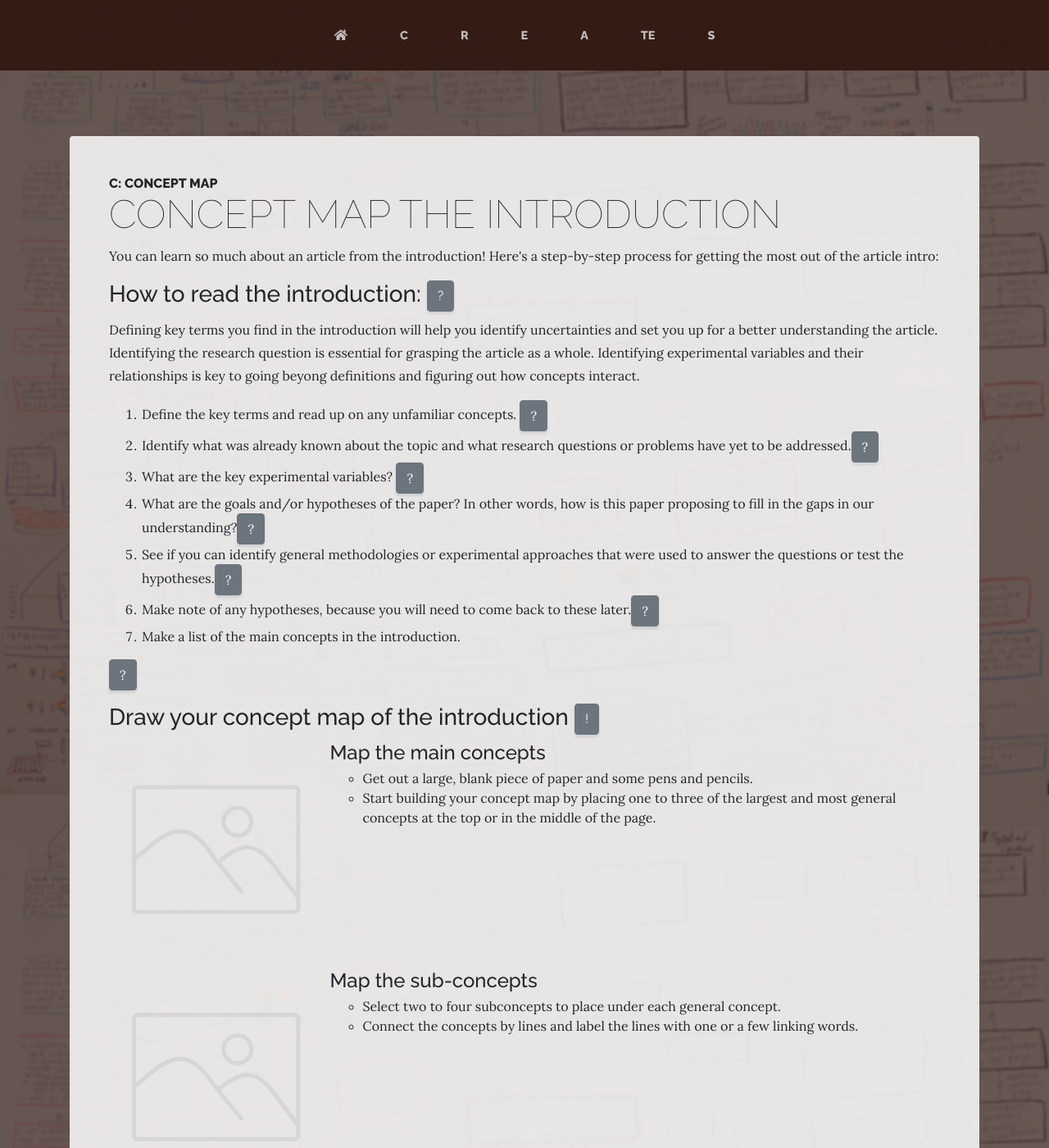
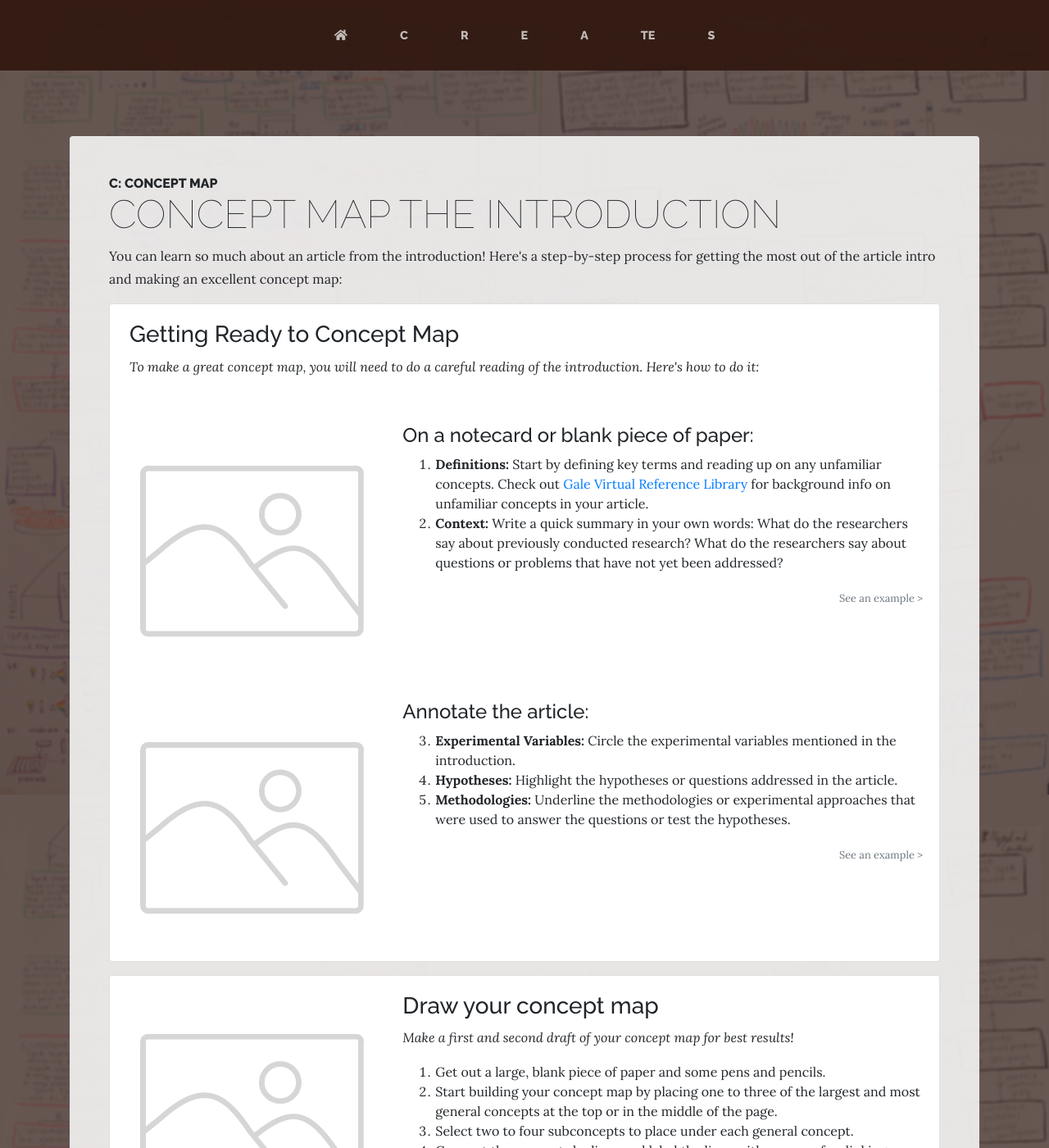
Before and after one commit to woof84/woof84.github.io-creates, a Jekyll site: the page built from c.html, in a window 1280 px wide and 1400 px high. Shown: the whole window at 82% size. Built offline with Jekyll 4.4.1, drawn with Linux system fonts in a browser that asks for light colours; nearby versions of some CDN libraries; some of the changed text lies outside the part shown.

Commit message:
Update c.html
new structure for c

```diff
--- a/c.html
+++ b/c.html
@@ -1,8 +1,9 @@
 ---
 layout: page
 ---
-
+<!-- ****** -->
 <!-- Explain - the introductory/overview box -->
+<!-- ****** -->
   <section class="page-section">
     <div class="container">
       <div class="product-item">
@@ -11,78 +12,91 @@ layout: page
             <div class="section-heading mb-0">
               <h2 class="mb-0">
                   <span class="section-heading-upper">C: Concept Map</span>
-                  <span class="section-heading-lower">Concept Map the Introduction</span>
+                  <span class="section-heading-lower">Concept Map The Introduction</span>
               </h2>
               <div class="mt-2" style="text-transform: none">
-                  <p>You can learn so much about an article from the introduction! Here's a step-by-step process for getting the most out of the article intro:</p>
-                  <h3>How to read the introduction: <button type="button" class="btn btn-secondary btn-small" data-toggle="tooltip" data-placement="top" title="How and where does this work happen? For example in annotations on the article? In a notebook? A page they attach to the article? Maybe a handout we make for them?">?</button></h3>
-                  <p>Defining key terms you find in the introduction will help you identify uncertainties and set you up for a better understanding the article. Identifying the research question is essential for grasping the article as a whole. Identifying experimental variables and their relationships is key to going beyong definitions and figuring out how concepts interact.</p>
+                  <p>You can learn so much about an article from the introduction! Here's a step-by-step process for getting the most out of the article intro and making an excellent concept map:</p>
+                  <!-- Steps, Part 1 -->
+                  <div class="card mb-3">
+                      <!-- Step 1.1 -->
+                      <div class="row no-gutters">
+                          <div class=" card-body col col-sm-12 mx-4">
+                              <h3>Getting Ready to Concept Map</h3>
+                                <p><em>To make a great concept map, you will need to do a careful reading of the introduction. Here's how to do it:</em></p>
+                          </div>
+                           <div class="col-md-4"><!-- Image -->
+                               <a data-toggle="modal" data-target="#step-1-1-info" href="#"><img src="{{ '/img/placeholder.png' | absolute_url }}" class="card-img" alt="placeholder image" ></a>
+                          </div>
+                          <div class="col-md-8">
+                              <div class="card-body">
+                                  <h4>On a notecard or blank piece of paper:</h4>
                                   <ol>
-                              <li>Define the key terms and read up on any unfamiliar concepts.  <button type="button" class="btn btn-secondary btn-small" data-toggle="tooltip" data-placement="top" title="Where do learners go for definitions? Do they copy/paste or state them in their own words?">?</button> </li>
-                              <li>Identify what was already known about the topic and what research questions or problems have yet to be addressed.<button type="button" class="btn btn-secondary btn-small" data-toggle="tooltip" data-placement="top" title="Does this mean identify the parts of the intro that discuss previous research? What do we do after we identify? Do we summarize somewhere or just keep in mind?">?</button></li>
-                              <li>What are the key experimental variables? <button type="button" class="btn btn-secondary btn-small" data-toggle="tooltip" data-placement="top" title="where does this information go? in a notebook? would a handout be helpful? Should students state in their own words?">?</button></li>
-                              <li>What are the goals and/or hypotheses of the paper? In other words, how is this paper proposing to fill in the gaps in our understanding?<button type="button" class="btn btn-secondary btn-small" data-toggle="tooltip" data-placement="top" title="where does this information go?">?</button></li>
-                              <li>See if you can identify general methodologies or experimental approaches that were used to answer the questions or test the hypotheses.<button type="button" class="btn btn-secondary btn-small" data-toggle="tooltip" data-placement="top" title="where does this information go?">?</button></li>
-                              <li>Make note of any hypotheses, because you will need to come back to these later.<button type="button" class="btn btn-secondary btn-small" data-toggle="tooltip" data-placement="top" title="where does this information go?">?</button></li>
-                              <li>Make a list of the main concepts in the introduction.</li>
+                                    <li><strong>Definitions: </strong>Start by defining key terms and reading up on any unfamiliar concepts. Check out <a href="go.galegroup.com/ps/dispBasicSearch.do?userGroup&prodId=GVRL" target="_blank">Gale Virtual Reference Library</a> for background info on unfamiliar concepts in your article.</li>
+                                    <li><strong>Context: </strong>Write a quick summary in your own words: What do the researchers say about previously conducted research? What do the researchers say about questions or problems that have not yet been addressed?</li>
                                   </ol>
-                  <p><button type="button" class="btn btn-secondary btn-small" data-toggle="tooltip" data-placement="top" title="Could we include a PDF and/or google doc here - page 1 is a complete example and page 2 is a blank template?">?</button></p>
+                                  <p class="card-text text-right"><a data-toggle="modal" data-target="#step-1-1-info" href="#"><small class="text-muted">See an example ></small></a></p>
+                              </div>
+                          </div>
+                      </div>
+                     <!-- Step 1.2 -->
+                      <div class="row no-gutters">
+                           <div class="col-md-4"><!-- Image -->
+                               <a data-toggle="modal" data-target="#step-1-2-info" href="#"><img src="{{ '/img/placeholder.png' | absolute_url }}" class="card-img" alt="placeholder image" ></a>
+                          </div>
+                          <div class="col-md-8">
+                              <div class="card-body">
+                                  <h4>Annotate the article:</h4>
+                                  <ol start="3">
+                                    <li><strong>Experimental Variables: </strong> Circle the experimental variables mentioned in the introduction.</li>
+                                      <li><strong>Hypotheses: </strong> Highlight the hypotheses or questions addressed in the article.</li>
+                                      <li><strong>Methodologies: </strong> Underline the methodologies or experimental approaches that were used to answer the questions or test the hypotheses.</li>
+                                  </ol>
+                                  <p class="card-text text-right"><a data-toggle="modal" data-target="#step-1-2-info" href="#"><small class="text-muted">See an example ></small></a></p>
+                              </div>
+                          </div>
+                      </div>
+                  </div><!-- closes out the card -->
 
-                  <h3>Draw your concept map of the introduction <button type="button" class="btn btn-secondary btn-small" data-toggle="tooltip" data-placement="top" title="I think a media list w/ pictures of each step might work here - particularly if we can figure out how to get images to expand/pop-open">!</button></h3>
-                  <!-- media list -->
-                    <ul class="list-unstyled">
-                        <li class="media"> <img src="{{ '/img/placeholder.png' | absolute_url }}" class="mr-3 w-25" alt="placeholder image">
-                            <div class="media-body">
-                                <h4 class="mt-0 mb-1">Map the main concepts</h4>
-                                <ul>
+                  <!-- Steps, Part 2 -->
+                  <div class="card mb-3">
+                      <!-- Step 2.1 -->
+                      <div class="row no-gutters">
+                           <div class="col-md-4"><!-- Image -->
+                               <a data-toggle="modal" data-target="#step-2-1-info" href="#"><img src="{{ '/img/placeholder.png' | absolute_url }}" class="card-img" alt="placeholder image" ></a>
+                          </div>
+                          <div class="col-md-8">
+                              <div class="card-body">
+                                <h3>Draw your concept map</h3>
+                                <p><em>Make a first and second draft of your concept map for best results!</em></p>
+                                  <ol>
                                     <li>Get out a large, blank piece of paper and some pens and pencils.</li>
                                     <li>Start building your concept map by placing one to three of the largest and most general concepts at the top or in the middle of the page.</li>
-                                </ul>
-                            </div>
-                        </li>
-                        <li class="media my-4"> <img src="{{ '/img/placeholder.png' | absolute_url }}" class="mr-3 w-25" alt="placeholder image">
-                            <div class="media-body">
-                                <h4 class="mt-0 mb-1">Map the sub-concepts</h4>
-                                <ul>
                                       <li>Select two to four subconcepts to place under each general concept.</li>
                                       <li>Connect the concepts by lines and label the lines with one or a few linking words.</li>
-                                </ul>
-                            </div>
-                        </li>
-                        <li class="media"> <img src="{{ '/img/placeholder.png' | absolute_url }}" class="mr-3 w-25" alt="placeholder image">
-                            <div class="media-body">
-                                <h4 class="mt-0 mb-1">Make a 2nd draft</h4>
+                                      <li>Make a 2nd draft</li>
                                       <ul>
                                           <li>Look for opportunities to reorganize concepts and redefine relationships! You may also decide to move concepts around on the page.</li>
                                           <li>Look for relationships between concepts that run in different directions to connect ideas in different ways </li>
                                       </ul>
+                                  </ol>
+                                  <p class="card-text text-right"><a data-toggle="modal" data-target="#step-2-1-info" href="#"><small class="text-muted">See an example ></small></a></p>
                               </div>
-                        </li>
-                    </ul>
+                          </div>
+                      </div>
+                  </div><!-- closes out the card -->
+
+                <!-- *** closing out this section *** -->
                 </div>
             </div>
           </div>
         </div>
-        <!-- an optional image/overview can be included here -->
-        <!--
-        <img class="product-item-img mx-auto d-flex rounded img-fluid mb-3 mb-lg-0" src="{{ 'img/placeholder.png' | absolute_url }}" alt="A placeholder image.">
-        -->
-        <!-- an optional text box to include below the image -->
-        <!--
-        <div class="product-item-description d-flex mr-auto">
-          <div class="bg-faded p-5 rounded">
-                <div class="mb-0">
-                      <p>This is an optional box of text that you can include below the image if you want to.</p>
-                      <p>Note that without the image, this will overlap with the text box above.</p>
-                </div>
-          </div>
-        </div>
-        -->
       </div>
     </div>
   </section>
-\\
-<!-- Demonstrate with a slideshow of annotated examples -->
+<!-- *** now this section is closed *** -->
+<!-- ****** -->
+<!-- Demonstrate provide at least two annotated examples - can be slideshow, h5p, ... -->
+<!-- ****** -->
   <section class="page-section">
     <div class="container">
       <div class="product-item">
@@ -90,39 +104,73 @@ layout: page
           <div class="bg-faded p-5 d-flex mr-auto rounded"><!-- change to ml-auto to push right -->
             <h2 class="section-heading mb-0">
               <span class="section-heading-upper">What makes a concept map successful?</span>
-              <span class="section-heading-lower">Example Concept Maps</span>
+              <span class="section-heading-lower">Examples of successful concept maps</span>
             </h2>
           </div>
         </div>
-          <!-- reveal slideshow -->
-          <!--
-            <embed src="https://woof84.github.io/slides/concept-map.html#/" class="product-item-img mx-auto d-flex rounded img-fluid mb-3 mb-lg-0" style="min-width: 90%; min-height: 600px;" >
-        -->
-          <!-- end reveal slideshow -->
-          <!-- h5p -->
+          <!-- tab card -->
 
-          <div class="row mt-5 mb-5">
-              <div class="col-sm-12 col-md-6">
-                  <iframe src="https://ccle.ucla.edu/mod/hvp/embed.php?id=2472053" width="100%" frameborder="0" allowfullscreen="allowfullscreen"></iframe><script src="https://ccle.ucla.edu/mod/hvp/library/js/h5p-resizer.js" charset="UTF-8"></script>
+                <div class="row justify-content-center mt-5 mb-5">
+                    <div class="col-12 col-sm-12 col-md-11 col-lg-10">
+                        <div class="card">
+                            <div class="card-header">
+                                <ul class="nav nav-tabs card-header-tabs" id="tabcardbox" role="tablist">
+                                    <li class="nav-item"> <a class="nav-link active" href="#example1" role="tab" aria-controls="description" aria-selected="true">Example #1</a> </li>
+                                    <li class="nav-item"> <a class="nav-link" href="#example2" role="tab" aria-controls="history" aria-selected="false">Example #2</a> </li>
+                                    <li class="nav-item"> <a class="nav-link" href="#example3" role="tab" aria-controls="deals" aria-selected="false">Example #3</a> </li>
+                                </ul>
                             </div>
-              <div class="col-sm-12 col-md-6">
-                  <iframe src="https://ccle.ucla.edu/mod/hvp/embed.php?id=2472066" width="100%" frameborder="0" allowfullscreen="allowfullscreen"></iframe><script src="https://ccle.ucla.edu/mod/hvp/library/js/h5p-resizer.js" charset="UTF-8"></script>
+                            <div class="card-body">
+                                <!-- if you include something here it will be at the top of all tabs -->
+                                <div class="tab-content mt-3">
+                                    <div class="tab-pane active" id="example1" role="tabpanel">
+                                        <h4 class="card-title">Title of example 1</h4>
+                                        <h6 class="card-subtitle mb-2">Credit / background info for example</h6>
+                                            <!-- h5p embed -->
+                                            <div class="row justify-content-center">
+                                                <div class="col col-sm-12 col-md-10 col-lg-8 col-xl-6">
+                                                    <iframe src="https://ccle.ucla.edu/mod/hvp/embed.php?id=2472053" width="100%" frameborder="1" allowfullscreen="allowfullscreen"></iframe>
+                                                    <script src="https://ccle.ucla.edu/mod/hvp/library/js/h5p-resizer.js" charset="UTF-8"></script>
                                                 </div>
                                             </div>
-          <!-- end h5p -->
+                                        <p class="card-text">Example 1 follow-up text</p>
+                                    </div>
+                                    <div class="tab-pane" id="example2" role="tabpanel" aria-labelledby="example2-tab">
+                                        <h4 class="card-title">Title of example 2</h4>
+                                        <h6 class="card-subtitle mb-2">Credit / background info for example</h6>
+                                        <!-- h5p embed -->
+                                            <div class="row justify-content-center">
+                                                <div class="col col-sm-12 col-md-10 col-lg-8 col-xl-6">
+                                        <iframe src="https://ccle.ucla.edu/mod/hvp/embed.php?id=2472066" width="100%" frameborder="1" allowfullscreen="allowfullscreen"></iframe><script src="https://ccle.ucla.edu/mod/hvp/library/js/h5p-resizer.js" charset="UTF-8"></script>
+                                                </div>
+                                        </div>
+                                        <p class="card-text">Example 2 - follow-up</p></div>
+                                    <div class="tab-pane" id="example3" role="tabpanel" aria-labelledby="example3-tab">
+                                        <h4 class="card-title">Title of example 1</h4>
+                                        <h6 class="card-subtitle mb-2">Credit / background info for example</h6>
+                                        <p class="card-text">Example 3</p></div>
+                                </div>
+                            </div>
+                        </div>
+                    </div>
+                </div>
 
+          <!-- /tab card -->
         <div class="product-item-description d-flex mr-auto">
           <div class="bg-faded p-5 rounded">
-            <p>These examples show two approaches to concept mapping the introduction of a paper.</p>
+              <p class="mb-0">These examples show a few different successful approaches to concept mapping the introduction of a paper.</p>
               <p>Take a look at the example concept maps and click on the "+" icons to learn why each concept map was successful.</p>
           </div>
         </div>
-
       </div>
     </div>
   </section>
 
-<!-- Guide - the introductory/overview box -->
+
+
+<!-- ****** -->
+<!-- Guide & Enable - the introductory/overview box -->
+<!-- ****** -->
   <section class="page-section">
     <div class="container">
       <div class="product-item">
@@ -130,26 +178,22 @@ layout: page
           <div class="bg-faded p-5 d-flex mr-auto rounded"><!-- change to ml-auto to push right -->
             <div class="section-heading mb-0">
               <h2 class="mb-0">
-                  <span class="section-heading-upper"></span>
-                  <span class="section-heading-lower">Tips &amp; strategies</span>
+                  <span class="section-heading-upper">Guide &amp; Enable</span>
+                  <span class="section-heading-lower">Provide tips &amp; strategies</span>
               </h2>
               <div class="mt-2" style="text-transform: none">
                   <blockquote>"I find it helpful to start concept mapping on Post-It notes so I can move them around. Then I transfer everything to a single sheet of paper." - a successful learner</blockquote>
+                  <p>Offer tips and advice. Highlight common pitfalls and suggest strategies to avoid them. Link to additional resources for help and guidance. Quote experts (both learners and teachers), if that might be helpful.</p>
+
                   <!-- todo:: find better css for quotes - ideally with a photo of person -->
                   <h3>Tips</h3>
                           <ul>
                               <li>There is not one right way to do concept maps, but advanced maps have more branches and connections.</li>
-                              <li>Have lots of scratch paper handy.</li>
-                              <li>Read the article once all the way through before starting your map.</li>
-                              <li>Prefer to work on a computer? <a href="https://cmap.ihmc.us/">Try Cmap, a free concept mapping software.</a></li>
                               <li>The main purpose of the introduction is often to show the relationships between current knowledge and the research question. Make sure your concept map shows this!</li>
+                              <li>Prefer to work on a computer? Try <a href="https://cmap.ihmc.us/" target="_blank">Cmap</a>, a free concept mapping software.</li>
                           </ul>
-                  <h3>Your turn!</h3>
-                  <p>Make your own concept map! Use this checklist to make sure your concept map includes everything it needs.</p>
-                        <ul>
-                              <li>Concepts in order from broad to narrow.</li>
-                            <li>Linking word(s) that explain relationships between concepts.</li>
-                          </ul>
+                  <h3>Give it a try!</h3>
+                  <p>Make your own concept map! When you finish, use this checklist to make sure your concept map has everything it needs:</p>
                 </div>
             </div>
           </div>
@@ -173,3 +217,59 @@ layout: page
       </div>
     </div>
   </section>
+
+<!-- ********* -->
+<!-- modals - these pop up to provide more info about each step -->
+<!-- ********* -->
+<!-- Modal 1.1 - Pop up with more information -->
+<div class="modal fade" id="step-1-1-info" tabindex="-1" role="dialog" aria-labelledby="More information on step 1.1" aria-hidden="true">
+    <div class="modal-dialog" role="document">
+        <div class="modal-content">
+            <div class="modal-header">
+                <h5 class="modal-title" id="exampleModalLabel">More information on step 1.1</h5>
+                <button type="button" class="close" data-dismiss="modal" aria-label="Close"> <span aria-hidden="true">&times;</span> </button>
+            </div>
+            <div class="modal-body"> <img src="{{ '/img/placeholder.png' | absolute_url }}" class="img-thumbnail img-fluid" alt="placeholder image">
+                <p>More information and detailed explaination here.</p>
+            </div>
+            <div class="modal-footer">
+                <button type="button" class="btn btn-secondary" data-dismiss="modal">Close</button>
+            </div>
+        </div>
+    </div>
+</div>
+<!-- Modal 1.2 - Pop up with more information -->
+<div class="modal fade" id="step-1-2-info" tabindex="-1" role="dialog" aria-labelledby="More information on step 1.2" aria-hidden="true">
+    <div class="modal-dialog" role="document">
+        <div class="modal-content">
+            <div class="modal-header">
+                <h5 class="modal-title" id="exampleModalLabel">More information on step 1.2</h5>
+                <button type="button" class="close" data-dismiss="modal" aria-label="Close"> <span aria-hidden="true">&times;</span> </button>
+            </div>
+            <div class="modal-body"> <img src="{{ '/img/placeholder.png' | absolute_url }}" class="img-thumbnail img-fluid" alt="placeholder image">
+                <p>More information and detailed explaination here.</p>
+            </div>
+            <div class="modal-footer">
+                <button type="button" class="btn btn-secondary" data-dismiss="modal">Close</button>
+            </div>
+        </div>
+    </div>
+</div>
+<!-- Modal 2.1 - Pop up with more information -->
+<div class="modal fade" id="step-2-1-info" tabindex="-1" role="dialog" aria-labelledby="More information on step 2.1" aria-hidden="true">
+    <div class="modal-dialog" role="document">
+        <div class="modal-content">
+            <div class="modal-header">
+                <h5 class="modal-title" id="exampleModalLabel">More information on step 2.1</h5>
+                <button type="button" class="close" data-dismiss="modal" aria-label="Close"> <span aria-hidden="true">&times;</span> </button>
+            </div>
+            <div class="modal-body"> <img src="{{ '/img/placeholder.png' | absolute_url }}" class="img-thumbnail img-fluid" alt="placeholder image">
+                <p>More information and detailed explaination here.</p>
+            </div>
+            <div class="modal-footer">
+                <button type="button" class="btn btn-secondary" data-dismiss="modal">Close</button>
+            </div>
+        </div>
+    </div>
+</div>
+<!-- /modals -->
```
Lines whose indentation alone changed are shown as unchanged.
